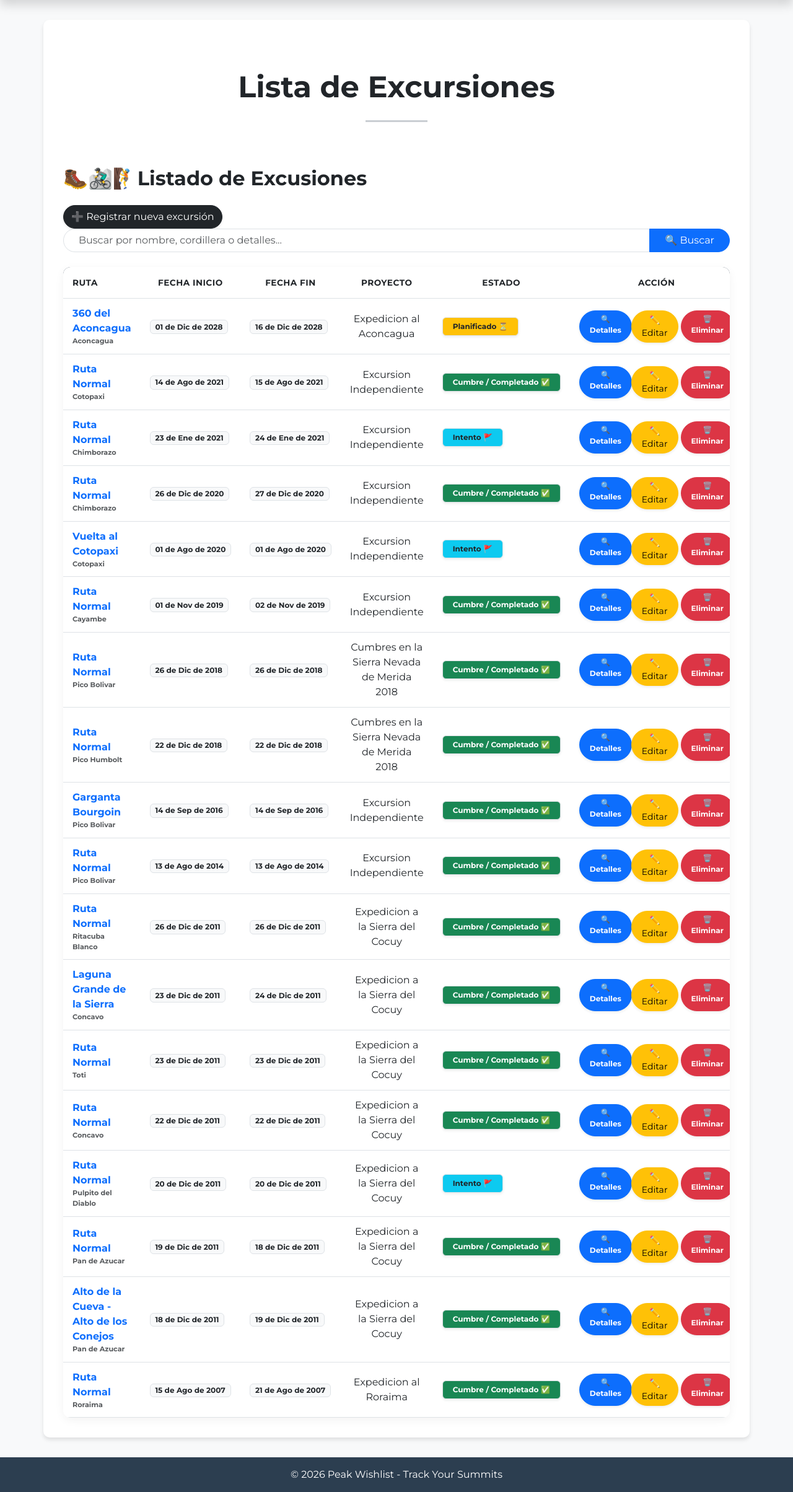
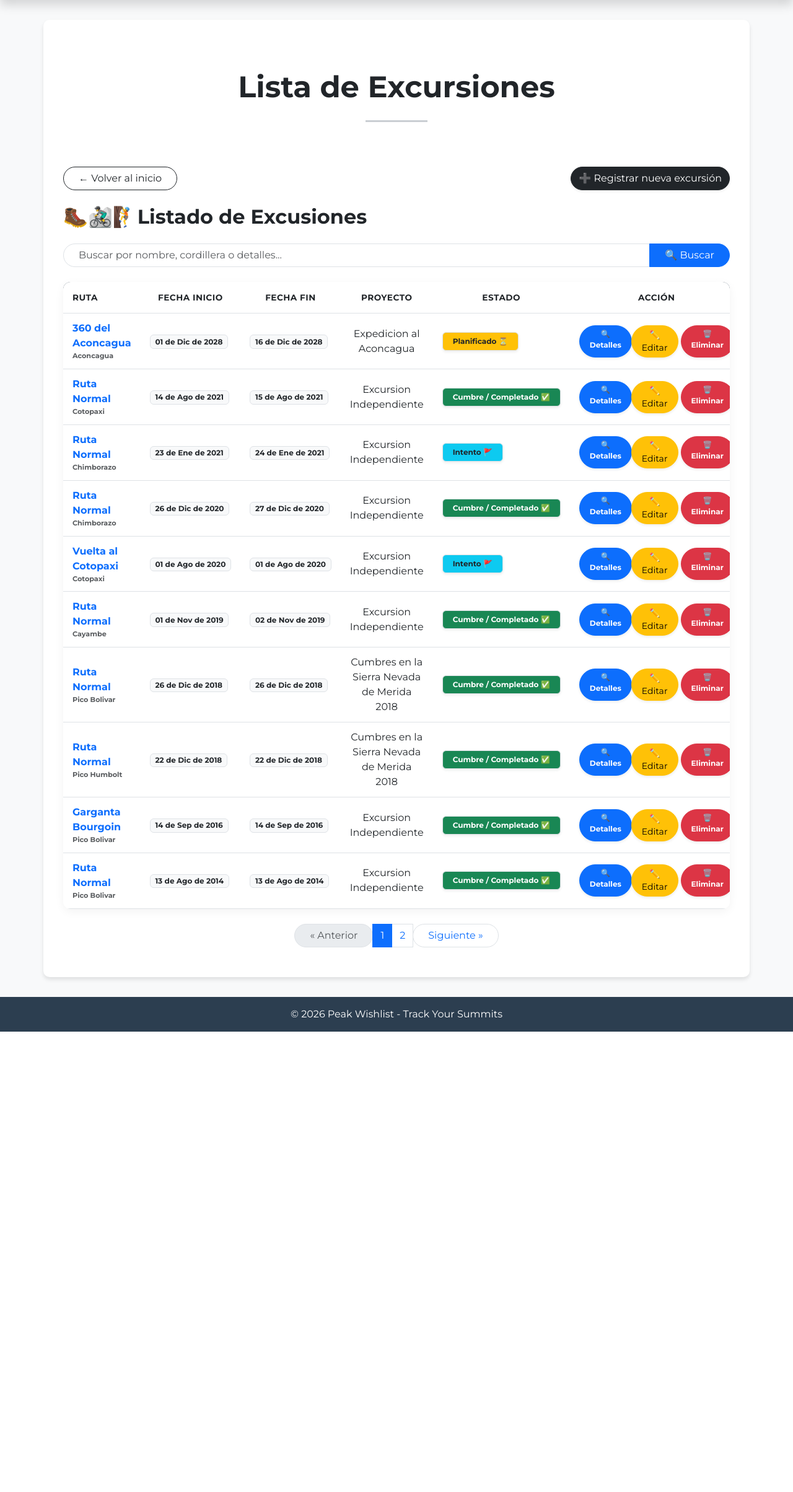
Before and after one commit to ivancho15/peak_wishlist, a Django app: page /excursiones/ in a window 1280 px wide. Shown: the part 56-2464 px from the top of the page at 62% size. After the commit the page ends 1721 px from the top, so only its background shows below. Run offline with Django 5.2, Linux system fonts and the light colour scheme; data comes from the database, SQL or seed files in the repository; some libraries are stand-ins or nearby versions.

Commit message:
botones volver y paginacion
Co-authored-by: Copilot <copilot@github.com>

```diff
--- /dev/null
+++ b/src/peak_wishlist/templates/peak_wishlist/componentes/paginacion.html
@@ -0,0 +1,30 @@
+{% if is_paginated %}
+<nav aria-label="Paginación" class="mt-4">
+    <ul class="pagination justify-content-center flex-wrap">
+        <li class="page-item {% if not page_obj.has_previous %}disabled{% endif %}">
+            {% if page_obj.has_previous %}
+                <a class="page-link rounded-pill px-4" href="?{% if request.GET.q %}q={{ request.GET.q }}&{% endif %}page={{ page_obj.previous_page_number }}" aria-label="Anterior">
+                    « Anterior
+                </a>
+            {% else %}
+                <span class="page-link rounded-pill px-4">« Anterior</span>
+            {% endif %}
+        </li>
+        {% for num in page_obj.paginator.page_range %}
+            <li class="page-item {% if num == page_obj.number %}active{% endif %}">
+                <a class="page-link" href="?{% if request.GET.q %}q={{ request.GET.q }}&{% endif %}page={{ num }}">{{ num }}</a>
+            </li>
+        {% endfor %}
+
+        <li class="page-item {% if not page_obj.has_next %}disabled{% endif %}">
+            {% if page_obj.has_next %}
+                <a class="page-link rounded-pill px-4" href="?{% if request.GET.q %}q={{ request.GET.q }}&{% endif %}page={{ page_obj.next_page_number }}" aria-label="Siguiente">
+                    Siguiente »
+                </a>
+            {% else %}
+                <span class="page-link rounded-pill px-4">Siguiente »</span>
+            {% endif %}
+        </li>
+    </ul>
+</nav>
+{% endif %}
--- a/src/peak_wishlist/templates/peak_wishlist/excursiones.html
+++ b/src/peak_wishlist/templates/peak_wishlist/excursiones.html
@@ -10,12 +10,17 @@
     <hr class="my-4 mx-auto" style="width: 100px; border-top: 3px solid #2c3e50;">
 </div>
 
-<h2 class="mb-4 text-dark fw-bold">🥾🚵‍♂️🧗Listado de Excusiones {{ extension_titulo }}</h2>
-<a href="{% url 'peak_wishlist:registrar_excursion' %}{% if view.kwargs.montana_id %}?m_id={{ view.kwargs.montana_id }}
+<div class="d-flex flex-column flex-md-row align-items-start justify-content-between gap-3 mb-4">
+    <a href="{{ url_volver }}" class="btn btn-outline-dark rounded-pill px-4">
+        ← {{ volver_label }}
+    </a>
+    <a href="{% url 'peak_wishlist:registrar_excursion' %}{% if view.kwargs.montana_id %}?m_id={{ view.kwargs.montana_id }}
    {% elif view.kwargs.proyecto_id %}?p_id={{ view.kwargs.proyecto_id }}{% elif view.kwargs.ruta_id %}?r_id={{ view.kwargs.ruta_id }}{% endif %}"
    class="btn btn-dark rounded-pill shadow-sm">
         ➕ Registrar nueva excursión
-</a>
+    </a>
+</div>
+<h2 class="mb-4 text-dark fw-bold">🥾🚵‍♂️🧗Listado de Excusiones {{ extension_titulo }}</h2>
 {% include 'peak_wishlist/componentes/search_bar.html' %}
 <div class="table-container-custom table-responsive">
     <table class="table table-custom mb-0">
@@ -105,6 +110,6 @@
         </tbody>
     </table>
 </div>
-
+{% include 'peak_wishlist/componentes/paginacion.html' %}
 
 {% endblock contenido %}
--- a/src/peak_wishlist/templates/peak_wishlist/paises.html
+++ b/src/peak_wishlist/templates/peak_wishlist/paises.html
@@ -10,6 +10,11 @@
     <hr class="my-4 mx-auto" style="width: 100px; border-top: 3px solid #2c3e50;">
 </div>
 
+<div class="d-flex flex-column flex-md-row align-items-start justify-content-between gap-3 mb-4">
+    <a href="{{ url_volver }}" class="btn btn-outline-dark rounded-pill px-4">
+        ← {{ volver_label }}
+    </a>
+</div>
 <div class="container mb-5">
     <div class="d-flex flex-column flex-md-row align-items-center justify-content-center gap-3">
         <span class="text-muted fw-bold text-uppercase small"><i class="bi bi-geo-alt"></i> Filtrar continente:</span>
@@ -68,5 +73,6 @@
         </tbody>
     </table>
 </div>
+{% include 'peak_wishlist/componentes/paginacion.html' %}
 
 {% endblock contenido %}
--- a/src/peak_wishlist/views/excursion.py
+++ b/src/peak_wishlist/views/excursion.py
@@ -3,6 +3,7 @@ from typing import Any
 from django.db.models import Q
 from django.db.models.query import QuerySet
 from django.shortcuts import get_object_or_404
+from django.urls import reverse_lazy
 from django.views.generic import (
     CreateView,
     DeleteView,
@@ -11,15 +12,16 @@ from django.views.generic import (
     UpdateView,
 )
 
+from peak_wishlist.forms import ExursionForm
 from peak_wishlist.models import Excursion, Montana, Proyecto, Ruta
-from peak_wishlist.forms import ExursionForm
-from django.urls import reverse_lazy
+
 
 ##listado de Excursiones
 class ExcursionList(ListView):
     model = Excursion
     template_name = "peak_wishlist/excursiones.html"
     context_object_name = "excursiones"
+    paginate_by = 10
 
     def get_queryset(self) -> QuerySet[Any]:
         """
@@ -51,12 +53,12 @@ class ExcursionList(ListView):
         query = self.request.GET.get("q")
         if query:
             queryset = queryset.filter(
-                Q(ruta__nombre__icontains=query) | Q(proyecto__nombre__icontains=query)
+                Q(ruta__nombre__icontains=query)
+                | Q(proyecto__nombre__icontains=query)
                 | Q(ruta__montana__nombre__icontains=query)
             )
 
         return queryset
-
 
     def get_context_data(self, **kwargs: Any) -> dict[str, Any]:
         """
@@ -68,71 +70,93 @@ class ExcursionList(ListView):
             context["extension_titulo"] = (
                 f"para la ruta {self.filtro.nombre} en {self.filtro.montana.nombre}"
             )
+            context["url_volver"] = reverse_lazy(
+                "peak_wishlist:ruta_detail",
+                kwargs={"pk": self.filtro.pk},
+            )
+            context["volver_label"] = f"Volver a {self.filtro.nombre}"
         elif isinstance(self.filtro, Montana):
-            context["extension_titulo"] = (
-                f"en {self.filtro.nombre}"
+            context["extension_titulo"] = f"en {self.filtro.nombre}"
+            context["url_volver"] = reverse_lazy(
+                "peak_wishlist:montana_detail",
+                kwargs={"pk": self.filtro.pk},
             )
+            context["volver_label"] = f"Volver a {self.filtro.nombre}"
         elif isinstance(self.filtro, Proyecto):
             context["extension_titulo"] = f"en el proyecto {self.filtro.nombre}"
+            context["url_volver"] = reverse_lazy("peak_wishlist:index")
+            context["volver_label"] = "Volver al inicio"
         else:
             context["extension_titulo"] = ""
+            context["url_volver"] = reverse_lazy("peak_wishlist:index")
+            context["volver_label"] = "Volver al inicio"
 
         return context
 
 
-#Detalle de Excrusion
+# Detalle de Excrusion
 class ExcursionDetail(DetailView):
     model = Excursion
     template_name = "peak_wishlist/excursion_detail.html"
     context_object_name = "excursion"
 
 
-#Borrar Excursion
+# Borrar Excursion
 class ExcursionDelete(DeleteView):
     model = Excursion
     template_name = "peak_wishlist/excursion_confirm_delete.html"
     success_url = "/excursiones/"
 
 
-#Actualizacion de Excrusion
+# Actualizacion de Excrusion
 class ExcursionUpdate(UpdateView):
     model = Excursion
     template_name = "peak_wishlist/excursion_form.html"
     form_class = ExursionForm
 
     def get_form_kwargs(self):
-        kwargs = super().get_form_kwargs() #type: ignore
-        if self.object: #type: ignore
-            kwargs.update({
-                'p_id': self.object.proyecto.id if self.object.proyecto else None,  #type: ignore
-                'r_id': self.object.ruta.id if self.object.ruta else None, #type: ignore
-                'm_id': self.object.ruta.montana.id if (self.object.ruta and self.object.ruta.montana) else None,#type: ignore
-            })
+        kwargs = super().get_form_kwargs()  # type: ignore
+        if self.object:  # type: ignore
+            kwargs.update(
+                {
+                    "p_id": self.object.proyecto.id if self.object.proyecto else None,  # type: ignore
+                    "r_id": self.object.ruta.id if self.object.ruta else None,  # type: ignore
+                    "m_id": self.object.ruta.montana.id # type: ignore
+                    if (self.object.ruta and self.object.ruta.montana) # type: ignore
+                    else None,  # type: ignore
+                }
+            )
         return kwargs
 
     def get_success_url(self):
-        r_id = self.request.GET.get('r_id')
-        m_id = self.request.GET.get('m_id')
-        p_id = self.request.GET.get('p_id')
+        r_id = self.request.GET.get("r_id")
+        m_id = self.request.GET.get("m_id")
+        p_id = self.request.GET.get("p_id")
 
-        if p_id: return reverse_lazy("peak_wishlist:proyecto_detail", kwargs={"pk": p_id})
-        if r_id: return reverse_lazy("peak_wishlist:ruta_detail", kwargs={"pk": r_id})
-        if m_id: return reverse_lazy("peak_wishlist:montana_detail", kwargs={"pk": m_id})
+        if p_id:
+            return reverse_lazy("peak_wishlist:proyecto_detail", kwargs={"pk": p_id})
+        if r_id:
+            return reverse_lazy("peak_wishlist:ruta_detail", kwargs={"pk": r_id})
+        if m_id:
+            return reverse_lazy("peak_wishlist:montana_detail", kwargs={"pk": m_id})
 
-        if self.object: #type: ignore
-            return reverse_lazy("peak_wishlist:excursion_detail", kwargs={"pk": self.object.pk}) #type: ignore
+        if self.object:  # type: ignore
+            return reverse_lazy(
+                "peak_wishlist:excursion_detail", kwargs={"pk": self.object.pk}   # type: ignore
+            )
 
         return reverse_lazy("peak_wishlist:excursiones")
 
     def get_context_data(self, **kwargs):
         context = super().get_context_data(**kwargs)
-        # El botón cancelar ahora es más estable
-        referer = self.request.META.get('HTTP_REFERER')
-        context["url_cancelar"] = referer if referer else reverse_lazy("peak_wishlist:excursiones")
+        referer = self.request.META.get("HTTP_REFERER")
+        context["url_cancelar"] = (
+            referer if referer else reverse_lazy("peak_wishlist:excursiones")
+        )
         return context
 
 
-#Registrar excursion
+# Registrar excursion
 class ExcursionCreate(CreateView):
     model = Excursion
     form_class = ExursionForm
@@ -141,15 +165,15 @@ class ExcursionCreate(CreateView):
     def get_form_kwargs(self):
         # pasa la ID de la URL al formulario
         kwargs = super().get_form_kwargs()
-        kwargs['m_id'] = self.request.GET.get('m_id')
-        kwargs['p_id'] = self.request.GET.get('p_id')
-        kwargs['r_id'] = self.request.GET.get('r_id')
+        kwargs["m_id"] = self.request.GET.get("m_id")
+        kwargs["p_id"] = self.request.GET.get("p_id")
+        kwargs["r_id"] = self.request.GET.get("r_id")
         return kwargs
 
     def get_success_url(self):
-        m_id = self.request.GET.get('m_id')
-        p_id = self.request.GET.get('p_id')
-        r_id = self.request.GET.get('r_id')
+        m_id = self.request.GET.get("m_id")
+        p_id = self.request.GET.get("p_id")
+        r_id = self.request.GET.get("r_id")
 
         if p_id:
             return reverse_lazy("peak_wishlist:proyecto_detail", kwargs={"pk": p_id})
@@ -165,6 +189,8 @@ class ExcursionCreate(CreateView):
     def get_context_data(self, **kwargs):
         context = super().get_context_data(**kwargs)
         # El botón cancelar ahora es más estable
-        referer = self.request.META.get('HTTP_REFERER')
-        context["url_cancelar"] = referer if referer else reverse_lazy("peak_wishlist:excursiones")
+        referer = self.request.META.get("HTTP_REFERER")
+        context["url_cancelar"] = (
+            referer if referer else reverse_lazy("peak_wishlist:excursiones")
+        )
         return context
--- a/src/peak_wishlist/views/parque.py
+++ b/src/peak_wishlist/views/parque.py
@@ -14,6 +14,7 @@ class ParqueList(ListView):
     model = Parque
     template_name = "peak_wishlist/parques.html"
     context_object_name = "parques"
+    paginate_by = 10
 
     def get_queryset(self) -> QuerySet[Any]:
         self.pais = get_object_or_404(Pais, id=self.kwargs["pais_id"])
@@ -28,6 +29,8 @@ class ParqueList(ListView):
     def get_context_data(self, **kwargs: Any) -> dict[str, Any]:
         context = super().get_context_data(**kwargs)
         context["extension_titulo"] = f"en {self.pais.nombre}"
+        context["url_volver"] = reverse_lazy("peak_wishlist:paises")
+        context["volver_label"] = "Volver a Países"
         return context
 
 
```
Also changed, not shown: src/peak_wishlist/templates/peak_wishlist/montanas.html (+10 -4 lines), src/peak_wishlist/templates/peak_wishlist/parques.html (+9 -4 lines), src/peak_wishlist/templates/peak_wishlist/proyectos.html (+9 -3 lines), src/peak_wishlist/templates/peak_wishlist/refugios.html (+7 -3 lines), src/peak_wishlist/templates/peak_wishlist/rutas.html (+6 -3 lines), src/peak_wishlist/views/montana.py (+14 -3 lines), src/peak_wishlist/views/pais.py (+13 -9 lines), src/peak_wishlist/views/proyecto.py (+7 -0 lines), src/peak_wishlist/views/refugio.py (+8 -0 lines), src/peak_wishlist/views/ruta.py (+8 -0 lines).
